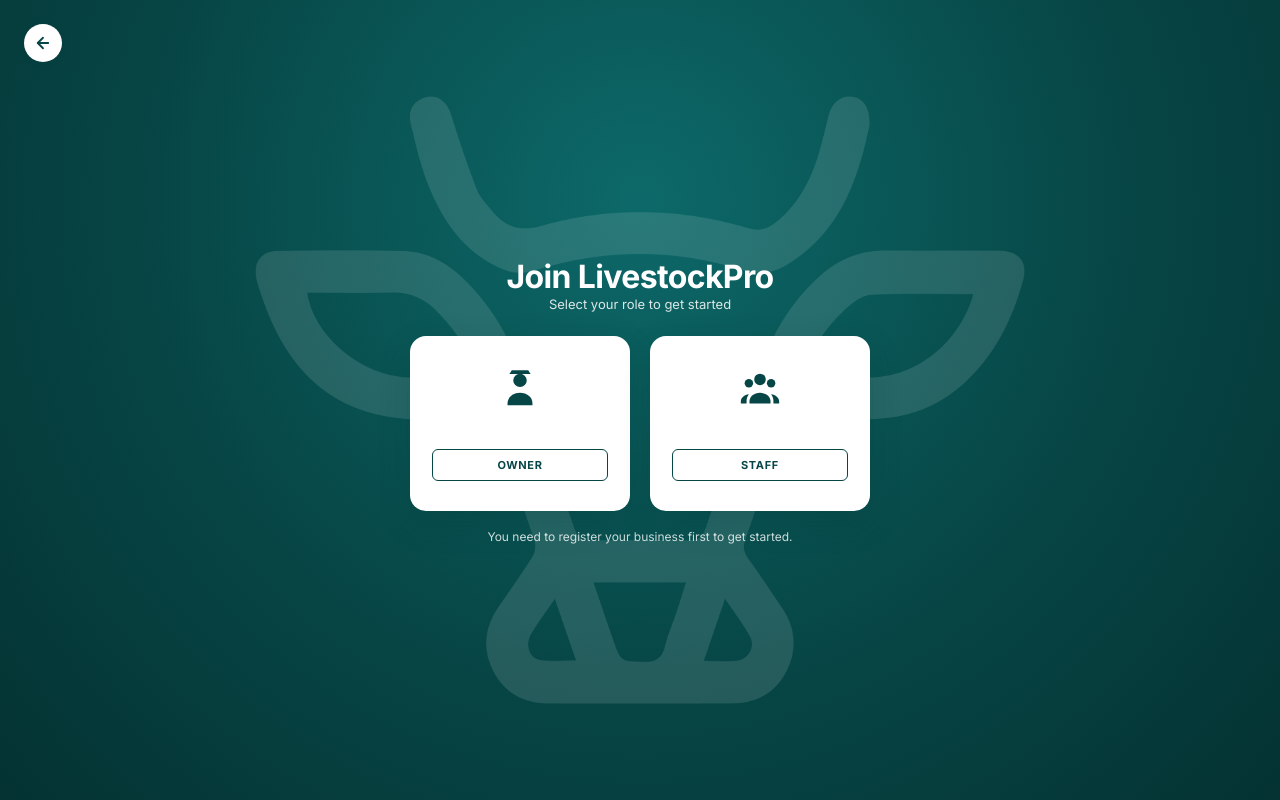
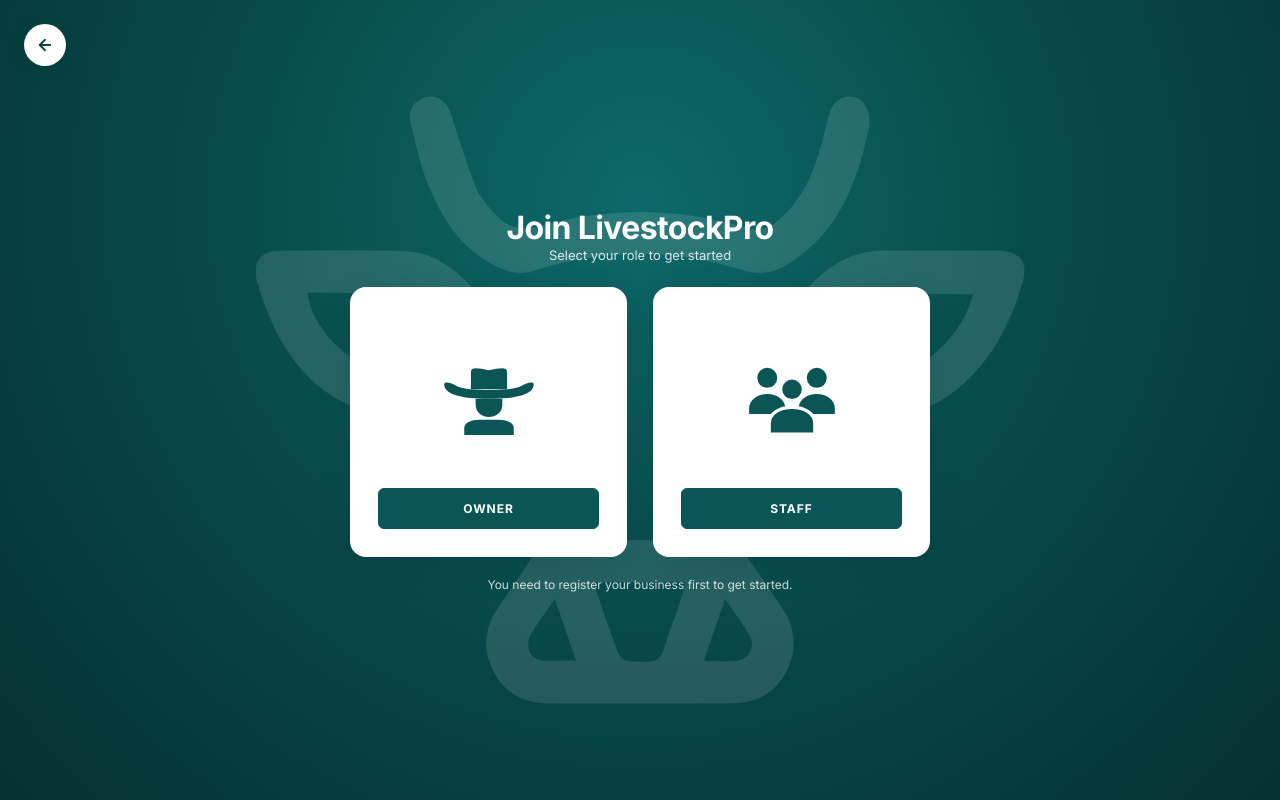
Before and after one commit to aenstudio-co/livestock-pro, a PHP site: page /role_select.php in a window 1280 px wide. Run offline with PHP 8.4, Linux system fonts and the light colour scheme.

Commit message:
role select icon changed

```diff
--- a/css/style.css
+++ b/css/style.css
@@ -55,17 +55,19 @@ a:hover { text-decoration: underline; }
   overflow: hidden;
 }
 
-.auth-back-btn {
+/* ---------- Back button (arrow used on every page that goes back) ---------- */
+.auth-back-btn,
+.auth-wrapper > .auth-back-btn {
   position: fixed !important;
-  top: 28px !important;
-  left: 28px !important;
+  top: 24px !important;
+  left: 24px !important;
   right: auto !important;
   bottom: auto !important;
   margin: 0 !important;
   align-self: flex-start !important;
-  z-index: 50 !important;
-  width: 38px;
-  height: 38px;
+  z-index: 9999 !important;
+  width: 42px;
+  height: 42px;
   border-radius: 50%;
   background-color: var(--bg-card);
   color: var(--teal-900);
@@ -73,9 +75,29 @@ a:hover { text-decoration: underline; }
   align-items: center;
   justify-content: center;
   font-size: 18px;
-  box-shadow: var(--shadow-card);
+  line-height: 1;
+  box-shadow: 0 4px 14px rgba(4, 50, 50, 0.25);
+  text-decoration: none;
+  cursor: pointer;
+  transition: transform 0.18s ease, background-color 0.18s ease, box-shadow 0.18s ease;
+}
+
+.auth-back-btn svg {
+  width: 18px;
+  height: 18px;
+  display: block;
+  transition: transform 0.18s ease;
+}
+
+.auth-back-btn:hover {
+  background-color: var(--teal-50);
+  box-shadow: 0 6px 18px rgba(4, 50, 50, 0.32);
   text-decoration: none;
 }
+
+.auth-back-btn:hover svg { transform: translateX(-2px); }
+.auth-back-btn:active { transform: scale(0.94); }
+.auth-back-btn:focus-visible { outline: 3px solid rgba(255, 255, 255, 0.7); outline-offset: 3px; }
 
 .auth-brand { text-align: center; color: var(--text-inverse); margin-bottom: 24px; }
 .auth-brand h1 { font-size: 32px; font-weight: 700; letter-spacing: -0.02em; }
@@ -93,11 +115,19 @@ a:hover { text-decoration: underline; }
 .auth-card-title { font-size: 20px; font-weight: 700; text-align: center; margin-bottom: 20px; }
 .auth-footer-text { text-align: center; font-size: 12px; color: var(--text-secondary); margin-top: 16px; }
 
-.role-grid { display: grid; grid-template-columns: repeat(2, 1fr); gap: 20px; max-width: 460px; width: 100%; }
+/* ---------- Role select (Owner / Staff cards) ---------- */
+.role-grid {
+  display: grid;
+  grid-template-columns: repeat(2, 1fr);
+  gap: 26px;
+  max-width: 580px;
+  width: 100%;
+}
+
 .role-card {
   background-color: var(--bg-card);
   border-radius: var(--radius-lg);
-  padding: 28px 20px;
+  padding: 30px 26px 26px;
   text-align: center;
   border: 2px solid transparent;
   box-shadow: var(--shadow-modal);
@@ -105,25 +135,56 @@ a:hover { text-decoration: underline; }
   flex-direction: column;
   align-items: center;
   justify-content: space-between;
-  min-height: 175px;
+  min-height: 270px;
   gap: 18px;
   text-decoration: none;
+  transition: transform 0.18s ease, border-color 0.18s ease, box-shadow 0.18s ease;
 }
-.role-card:hover { transform: translateY(-3px); border-color: var(--teal-600); text-decoration: none; }
-.role-card-icon { font-size: 36px; color: var(--teal-900); }
+
+.role-card:hover {
+  transform: translateY(-3px);
+  border-color: var(--teal-600);
+  text-decoration: none;
+}
+
+.role-card-icon {
+  flex: 1;
+  width: 100%;
+  display: flex;
+  align-items: center;
+  justify-content: center;
+  color: var(--teal-800);
+}
+
+.role-card-icon svg {
+  width: 96px;
+  height: 80px;
+  overflow: visible;
+  display: block;
+}
+
 .role-card-btn {
+  display: block;
   width: 100%;
-  padding: 8px 12px;
+  padding: 12px 14px;
   border-radius: var(--radius-sm);
-  border: 1.5px solid var(--teal-900);
-  font-size: 11px;
+  border: 1.5px solid var(--teal-800);
+  background-color: var(--teal-800);
+  font-size: 12px;
   font-weight: 700;
-  letter-spacing: 0.06em;
+  letter-spacing: 0.08em;
   text-transform: uppercase;
-  color: var(--teal-900);
+  color: var(--text-inverse);
+  transition: background-color 0.18s ease, border-color 0.18s ease;
 }
-.role-card:hover .role-card-btn { background-color: var(--teal-900); color: var(--text-inverse); }
-.auth-helper-note { margin-top: 18px; font-size: 12px; color: rgba(255, 255, 255, 0.8); text-align: center; }
+
+.role-card:hover .role-card-btn {
+  background-color: var(--teal-950);
+  border-color: var(--teal-950);
+  color: var(--text-inverse);
+}
+
+.auth-helper-note { margin-top: 20px; font-size: 12px; color: rgba(255, 255, 255, 0.8); text-align: center; }
 
 .business-list { display: flex; flex-direction: column; gap: 8px; max-height: 250px; overflow-y: auto; margin-bottom: 18px; }
 .business-option {
@@ -559,6 +620,11 @@ select.badge {
   .profile-hero, .roi-banner { flex-direction: column; align-items: flex-start; }
 }
 
+/* Role cards stack only on small phones */
+@media (max-width: 560px) {
+  .role-grid { grid-template-columns: 1fr; max-width: 280px; }
+}
+
 .card {
   padding: 22px 24px;
   margin-bottom: 20px;
@@ -652,29 +718,31 @@ select.badge {
   overflow: hidden;
 }
 
+/* Bull watermark (logo) shown behind login / sign-up pages.
+   Pinned to the screen (fixed) so it is always ONE bull at the same size,
+   even if the page content is taller than the window. */
 .auth-wrapper::before {
   content: "";
-  position: absolute;
+  position: fixed;
   inset: 0;
-  background: url("../assets/logo.png") center center / contain no-repeat;
+  background-image: url("../assets/logo.png");
+  background-position: center center;
+  background-size: contain;
+  background-repeat: no-repeat;
   opacity: 0.12;
   pointer-events: none;
   z-index: 0;
 }
 
+/* Safety: a stray logo <img> inside an auth page must never push the layout or show a second bull */
+.auth-wrapper > img.auth-bull,
+.auth-wrapper > img.auth-watermark-bg {
+  display: none !important;
+}
+
 .auth-wrapper > * {
   position: relative;
   z-index: 1;
-}
-
-.auth-wrapper > .auth-back-btn,
-.auth-back-btn {
-  position: fixed !important;
-  top: 24px !important;
-  left: 24px !important;
-  right: auto !important;
-  bottom: auto !important;
-  z-index: 9999 !important;
 }
 
 select.form-control {
--- a/role_select.php
+++ b/role_select.php
@@ -6,7 +6,7 @@
   <title>Join LivestockPro</title>
   <link rel="stylesheet" href="css/style.css">
 </head>
-<body>
+<body class="login-bg">
   <div class="auth-wrapper">
     <a class="auth-back-btn" href="login.php" title="Back" aria-label="Back">
       <svg width="18" height="18" viewBox="0 0 24 24" fill="none" stroke="currentColor" stroke-width="2.4" stroke-linecap="round" stroke-linejoin="round" aria-hidden="true">
@@ -21,26 +21,29 @@
     </div>
 
     <div class="role-grid">
+      <!-- OWNER: person wearing a cowboy hat -->
       <a class="role-card" href="register_owner.php">
         <div class="role-card-icon" aria-hidden="true">
-          <svg width="46" height="46" viewBox="0 0 24 24" fill="currentColor">
-            <circle cx="12" cy="7.5" r="3.5"></circle>
-            <path d="M5.5 19.5c0-3.2 2.9-5.5 6.5-5.5s6.5 2.3 6.5 5.5v1H5.5v-1z"></path>
-            <path d="M6.5 4.2h11l-1.2-2H7.7l-1.2 2z"></path>
+          <svg width="96" height="80" viewBox="0 0 100 84" fill="currentColor">
+            <path d="M31 36V18C31 12 39 14 50 16C61 14 69 12 69 18V36Z"/>
+            <path d="M3 31C3 27 10 29 17 33C28 38 72 38 83 33C90 29 97 27 97 31C97 41 80 46 50 46C20 46 3 41 3 31Z"/>
+            <path d="M36 46H64V52C64 60 58 65 50 65C42 65 36 60 36 52Z"/>
+            <path d="M24 84V77C24 71 31 68 40 68H60C69 68 76 71 76 77V84Z"/>
           </svg>
         </div>
         <span class="role-card-btn">OWNER</span>
       </a>
 
+      <!-- STAFF: group of three people -->
       <a class="role-card" href="register_staff.php">
         <div class="role-card-icon" aria-hidden="true">
-          <svg width="46" height="46" viewBox="0 0 24 24" fill="currentColor">
-            <circle cx="12" cy="7" r="3"></circle>
-            <path d="M6.5 18.5c0-2.6 2.5-4.5 5.5-4.5s5.5 1.9 5.5 4.5v1h-11v-1z"></path>
-            <circle cx="6.2" cy="9" r="2.2"></circle>
-            <path d="M2 18.5c0-2 1.8-3.5 4.2-3.8-.7.9-1.2 2.1-1.2 3.4v1.4H2v-1z"></path>
-            <circle cx="17.8" cy="9" r="2.2"></circle>
-            <path d="M22 18.5c0-2-1.8-3.5-4.2-3.8.7.9 1.2 2.1 1.2 3.4v1.4H22v-1z"></path>
+          <svg width="96" height="80" viewBox="0 0 100 84" fill="currentColor" stroke-linejoin="round">
+            <circle cx="24" cy="24" r="10.5"/>
+            <path d="M5 62V56C5 47 14 41 24 41C34 41 43 47 43 56V62Z"/>
+            <circle cx="76" cy="24" r="10.5"/>
+            <path d="M57 62V56C57 47 66 41 76 41C86 41 95 47 95 56V62Z"/>
+            <circle cx="50" cy="36" r="12" stroke="#fff" stroke-width="3.5"/>
+            <path d="M26 83V72C26 61 37 55 50 55C63 55 74 61 74 72V83Z" stroke="#fff" stroke-width="3.5"/>
           </svg>
         </div>
         <span class="role-card-btn">STAFF</span>
```
